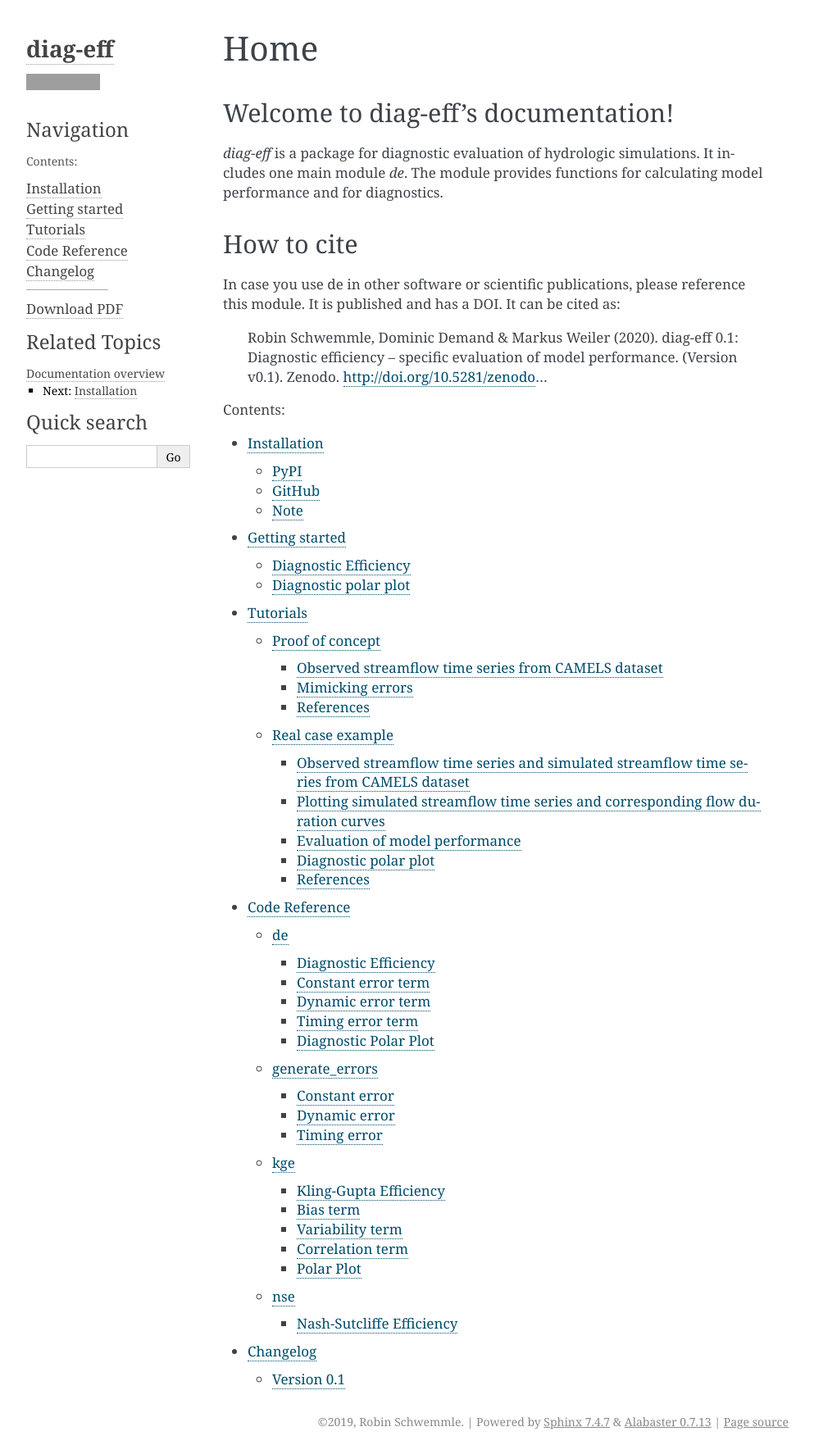
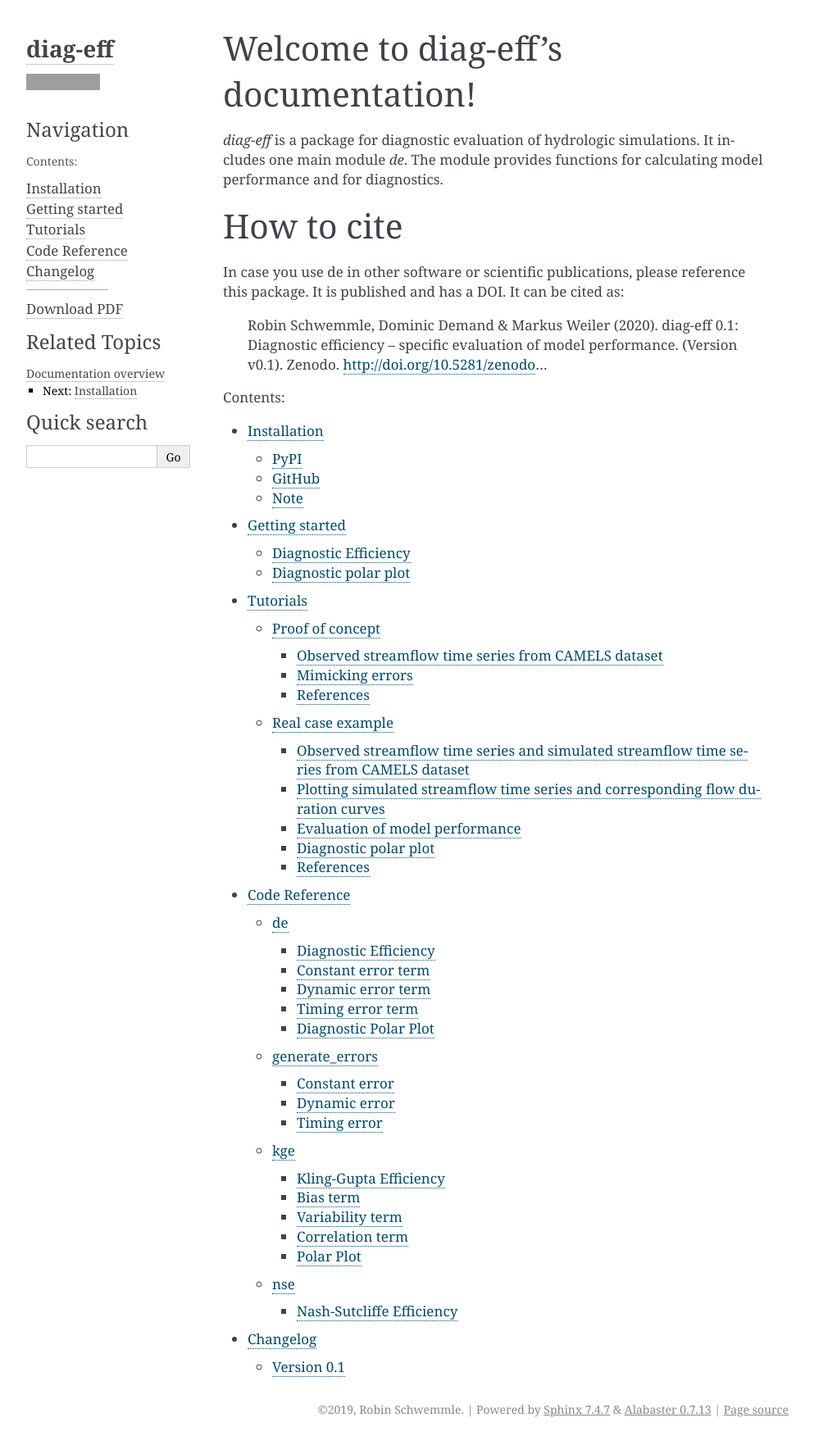
Before and after one commit to Hydrology-IFH/diag-eff, a Sphinx documentation site: the page built from docs/index.rst, in a window 1280 px wide. Shown: the whole page at 82% size, without its empty margins (148-1141 px from the left). Built offline with Sphinx 7.4.7, drawn with Linux system fonts in a browser that asks for light colours; grey boxes are pictures that could not be loaded.

```diff
--- a/docs/index.rst
+++ b/docs/index.rst
@@ -1,7 +1,3 @@
-====
-Home
-====
-
 Welcome to diag-eff's documentation!
 ========================================
 
@@ -14,7 +10,7 @@ How to cite
 ===========
 
 In case you use de in other software or scientific publications,
-please reference this module. It is published and has a DOI. It can be cited
+please reference this package. It is published and has a DOI. It can be cited
 as:
 
     Robin Schwemmle, Dominic Demand & Markus Weiler (2020). diag-eff 0.1:
--- a/environment.yml
+++ b/environment.yml
@@ -2,6 +2,7 @@ name: de-env
 channels:
   - conda-forge
 dependencies:
+  - python
   - numpy
   - pandas
   - scipy
```
Also changed, not shown: README.md (+1 -1 lines), 1 other file.
